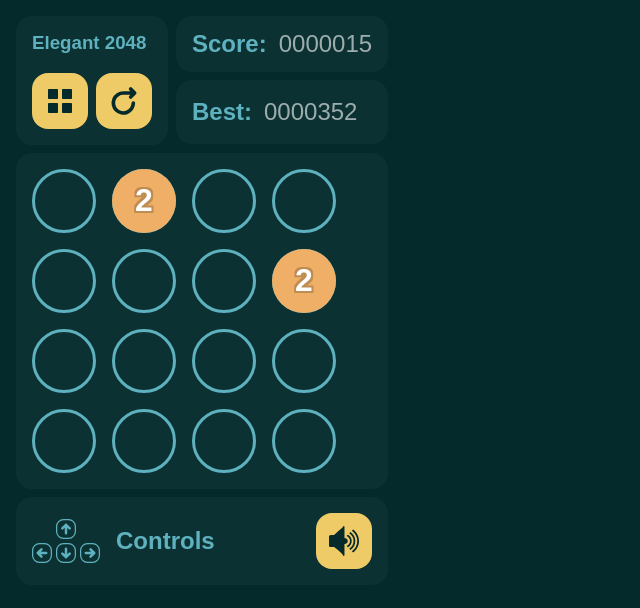
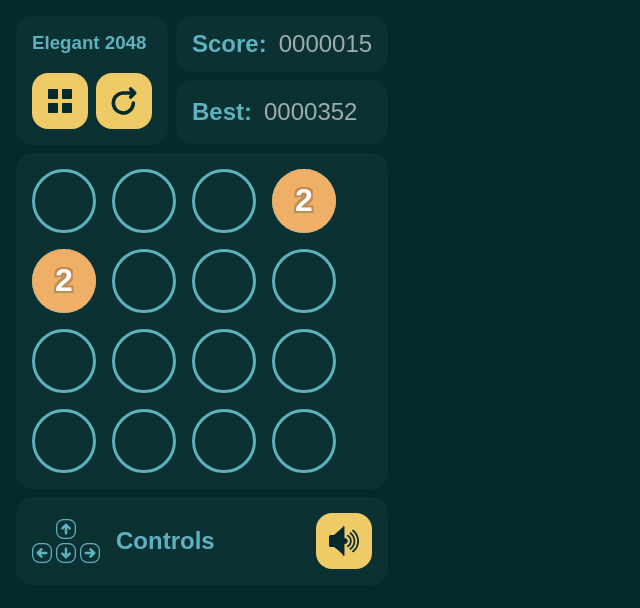
Before and after one commit to LuisNivar/my2048, a React (Create React App) app: page / in a window 1280 px wide. Shown: the top 608 px of the page, without its empty margins (0-640 px from the left). Built offline with nearby package versions, Linux system fonts and the light colour scheme; a web font is replaced by a local one.

Commit message:
Fix CSS and add Random tile generation

```diff
--- a/src/components/Game/index.module.css
+++ b/src/components/Game/index.module.css
@@ -3,7 +3,6 @@
   grid-template-areas:
     "menu score"
     "board board";
-  width: fit-content;
   gap: 0.5rem;
 }
 
--- a/src/components/Game/index.tsx
+++ b/src/components/Game/index.tsx
@@ -1,10 +1,11 @@
-import classNames from "classnames";
+import cn from "classnames";
 import { useState, KeyboardEvent, useRef, useEffect } from "react";
 import Board from "../Board";
 import MenuSection from "../MenuSection";
 import ScoreBoard from "../ScoreBoard";
 import styles from "./index.module.css";
 
+//#region Types
 type GameProps = {
   className?: string;
   score: number;
@@ -13,12 +14,67 @@ type GameProps = {
   cols: number;
 };
 
+type GeneratorOptions = {
+  base?: number;
+  /** When true it randomly places a number equal to the base */
+  initial?: boolean;
+};
+//#endregion
+
+//#region Constants
 const Directions = {
   right: [1, 0],
   left: [-1, 0],
   down: [0, 1],
   up: [0, -1],
 };
+
+const EMPTY = 0;
+//#endregion
+
+//#region Utilities
+function initializeTiles(rows: number, cols: number) {
+  const tiles = Array<number[]>(rows);
+  for (let i = 0; i < tiles.length; i++) {
+    tiles[i] = Array<number>(cols).fill(EMPTY);
+  }
+
+  generateRandomTile(tiles, { initial: true });
+  generateRandomTile(tiles, { initial: true });
+
+  return tiles;
+}
+
+function generateRandomTile(tiles: number[][], options: GeneratorOptions = {}) {
+  const { base = 2, initial } = options;
+  const rowSize = tiles.length;
+  const colSize = tiles[0]?.length ?? 0;
+
+  const emptyTiles: [number, number][] = [];
+
+  for (let i = 0; i < rowSize; i++) {
+    for (let j = 0; j < colSize; j++) {
+      if (tiles[i][j] === EMPTY) {
+        emptyTiles.push([i, j]);
+      }
+    }
+  }
+
+  if (!emptyTiles) {
+    return;
+  }
+
+  const [row, col] = emptyTiles[Math.floor(Math.random() * emptyTiles.length)];
+
+  if (initial) {
+    // Make this tile equal to the base to make sure it can be merged
+    tiles[row][col] = base;
+  } else {
+    // Randomly choose between base^1 and base^2 with preference to base ^1
+    // The difficulty can be adjusted by changing the probability.
+    tiles[row][col] = Math.random() > 0.8 ? Math.pow(base, 2) : base;
+  }
+}
 
 function move(tiles: number[][], dir: keyof typeof Directions) {
   tiles = [...tiles];
@@ -62,7 +118,7 @@ function move(tiles: number[][], dir: keyof typeof Directions) {
       }
 
       // Empty current tile since we are going to merge it or move it somewhere else
-      tiles[y][x] = 0;
+      tiles[y][x] = EMPTY;
 
       // Can we merge the next tile?
       if (isInbounds(nextX, nextY) && tiles[nextY][nextX] === tile) {
@@ -73,26 +129,18 @@ function move(tiles: number[][], dir: keyof typeof Directions) {
       }
     }
   }
+  // Add a new tile every time the player makes a move
+  generateRandomTile(tiles);
 
   return tiles;
 }
+//#endregion
 
 function Game(props: GameProps) {
-  const { score, bestScore, rows, cols } = props;
+  const { className, score, bestScore, rows, cols } = props;
   const boardRef = useRef<HTMLDivElement | null>(null);
 
-  const gameClass = classNames(props.className, styles.game);
-  const [tiles, setTiles] = useState<number[][]>(() => {
-    const tiles = Array<number[]>(rows);
-    for (let i = 0; i < tiles.length; i++) {
-      tiles[i] = Array<number>(cols).fill(0);
-    }
-    // TODO create 2 random tiles
-    tiles[0][1] = 2;
-    tiles[1][3] = 2;
-
-    return tiles;
-  });
+  const [tiles, setTiles] = useState(() => initializeTiles(rows, cols));
 
   const handledKeyup = (e: KeyboardEvent) => {
     let nextTiles = tiles;
@@ -117,10 +165,10 @@ function Game(props: GameProps) {
   useEffect(() => {
     // Focus container on mount, so that the user can navigate the game using the controls directly
     boardRef.current?.focus();
-  }, []);
+  }, [boardRef]);
 
   return (
-    <div className={gameClass}>
+    <div className={cn(className, styles.game)}>
       <MenuSection className={styles.menu} />
       <ScoreBoard
         className={styles.scoreBoard}
--- a/src/components/Instruction/ArrowKeys.module.css
+++ /dev/null
@@ -1,32 +0,0 @@
-.icon {
-  width: 1.25rem;
-  height: 1.25rem;
-}
-
-.controls {
-  display: grid;
-  grid-template-areas:
-    ". up ."
-    "left down right";
-  gap: 0.25rem;
-}
-
-.up {
-  grid-area: up;
-  margin-top: auto;
-}
-
-.right {
-  transform: rotate(90deg);
-  grid-area: right;
-}
-
-.down {
-  transform: rotate(180deg);
-  grid-area: down;
-}
-
-.left {
-  transform: rotate(-90deg);
-  grid-area: left;
-}
--- a/src/components/Instruction/ArrowKeys.tsx
+++ /dev/null
@@ -1,21 +0,0 @@
-import styles from "./ArrowKeys.module.css";
-import { ReactComponent as Icon } from "../../assets/key-arrow.svg";
-import classNames from "classnames";
-
-function ArrowKeys() {
-  const upClass = classNames(styles.icon, styles.up);
-  const downClass = classNames(styles.icon, styles.down);
-  const leftClass = classNames(styles.icon, styles.left);
-  const rightClass = classNames(styles.icon, styles.right);
-
-  return (
-    <div className={styles.controls}>
-      {<Icon className={upClass} />}
-      {<Icon className={downClass} />}
-      {<Icon className={leftClass} />}
-      {<Icon className={rightClass} />}
-    </div>
-  );
-}
-
-export default ArrowKeys;
--- a/src/components/Instruction/index.module.css
+++ b/src/components/Instruction/index.module.css
@@ -1,11 +1,10 @@
-.container {
+.container,
+.leftSec {
   display: flex;
   justify-content: space-between;
 }
 
 .leftSec {
-  display: flex;
-  justify-content: space-between;
   align-items: baseline;
 }
 
@@ -22,12 +21,31 @@
 
 .right {
   grid-area: right;
+  transform: rotate(90deg);
 }
 
 .down {
   grid-area: down;
+  transform: rotate(180deg);
 }
 
 .left {
   grid-area: left;
+  transform: rotate(-90deg);
 }
+
+.controls {
+  display: grid;
+  grid-template-areas:
+    ". up ."
+    "left down right";
+  gap: 0.25rem;
+}
+
+.up,
+.right,
+.down,
+.left {
+  width: 1.25rem;
+  height: 1.25rem;
+}
--- a/src/components/Instruction/index.tsx
+++ b/src/components/Instruction/index.tsx
@@ -3,8 +3,9 @@ import { ReactComponent as Speaker } from "../../assets/speaker.svg";
 import useToggle from "../../hooks/useToggle";
 import Container from "../Container";
 import IconButton from "../IconButton";
-import ArrowKeys from "./ArrowKeys";
 import styles from "./index.module.css";
+import { ReactComponent as ArrowKey } from "../../assets/key-arrow.svg";
+import cn from "classnames";
 
 type instructionProps = {
   className?: string;
@@ -16,7 +17,12 @@ function Instruction(props: instructionProps) {
   return (
     <Container className={`${styles.container} ${props.className}`}>
       <div className={styles.leftSec}>
-        <ArrowKeys />
+        <div className={styles.controls}>
+          <ArrowKey className={cn(styles.up)} />
+          <ArrowKey className={cn(styles.down)} />
+          <ArrowKey className={cn(styles.left)} />
+          <ArrowKey className={cn(styles.right)} />
+        </div>
         <h2 className={styles.title}>Controls</h2>
       </div>
 
```
